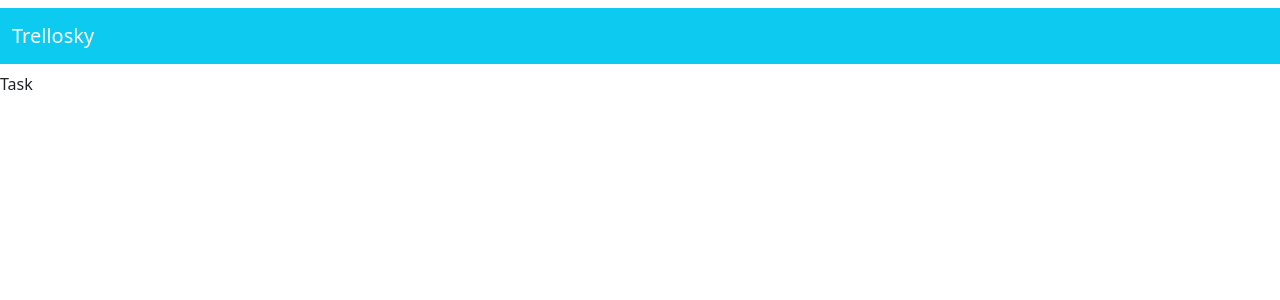
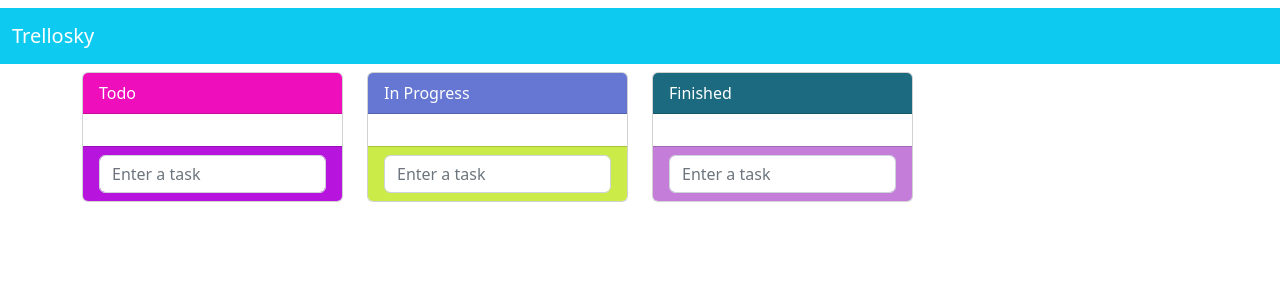
Before and after one commit to camontes/TrelloskyFront, a React (Create React App) app in the folder trellosky/: page / in a window 1280 px wide. Shown: the top 300 px of the page. Built offline with nearby package versions, Linux system fonts and the light colour scheme; no server answers.

Commit message:
To show tasks in cards

```diff
--- a/trellosky/src/components/Task.js
+++ b/trellosky/src/components/Task.js
@@ -1,11 +1,11 @@
 import React from "react";
 
-const Task = () => {
-
+const Task = ({task}) => {
     return (
-        <div>
-            Task
-        </div>
+        <>
+            {task.description}
+            <hr></hr>
+        </>
     );
 }
 
--- /dev/null
+++ b/trellosky/src/components/TaskCreate.js
@@ -0,0 +1,11 @@
+import React from "react";
+
+const TaskCreate = ({type}) => {
+
+    console.log(type);
+    return (
+        <input type="text" className="form-control" placeholder="Enter a task"/>
+    );
+}
+
+export default TaskCreate;
--- a/trellosky/src/components/TaskList.js
+++ b/trellosky/src/components/TaskList.js
@@ -1,10 +1,17 @@
 import React from "react";
 import Task from "./Task";
 
-const TaskList = () => {
+const TaskList = ({tasks}) => {
 
+    const renderTaskList = () => {
+        return tasks.map((task) => {
+            return <Task task={task} key={task.id}/>
+        })
+    }
     return(
-        <Task />
+        <>
+            {renderTaskList()}
+        </>
     );
 }
 
--- a/trellosky/src/containers/TaskContainer.js
+++ b/trellosky/src/containers/TaskContainer.js
@@ -1,10 +1,57 @@
-import React from "react";
+import {useEffect, useState} from "react";
+import trello from '../apis/trello.js'
 import TaskList from "../components/TaskList";
+import { typeTasks } from "../utils/typeTasks.js";
+import TaskCreate from "../components/TaskCreate.js";
+import { Card, CardText, CardFooter,CardHeader,CardBody} from "reactstrap";
 
 const TaskContainer = () => {
 
+    const [tasks, setTasks] = useState([]);
+
+    useEffect(() => {
+
+        const fetchTasks = async() =>{
+            const data = await trello.get(`/GetAll`);
+            setTasks(data.data);
+        }
+
+        fetchTasks();
+    },[])
+
+    const randomNumer = () => {
+        return Math.floor(Math.random() * 255);
+    }
+    const getTasksFromType = (type) => {
+
+        const tasksFilter = tasks.filter(x => x.typeTaskId === type)
+
+        return tasksFilter;
+    }
+
+    const renderTaskList = typeTasks.map((type) => {
+        return(
+            <div className="col-md-3 col-s-4 col-xs-8" key={type.Id}>
+                <Card>
+                    <CardHeader style={{backgroundColor:`rgb(${randomNumer()}, ${randomNumer()}, ${randomNumer()})`,color:'white'}}>
+                        {type.Description}
+                    </CardHeader>
+                    <CardBody>
+                        <CardText>
+                            <TaskList tasks = {getTasksFromType(type.Id)}/>
+                        </CardText>
+                    </CardBody>
+                    <CardFooter style={{backgroundColor:`rgb(${randomNumer()}, ${randomNumer()}, ${randomNumer()})`}}>
+                        <TaskCreate type = {type.Id}/>
+                    </CardFooter>
+                </Card>
+            </div>
+        );
+    })
     return (
-        <TaskList />
+        <div className="row">
+            {renderTaskList}
+        </div>
     );
 }
 
--- a/trellosky/src/pages/TaskPage.js
+++ b/trellosky/src/pages/TaskPage.js
@@ -4,7 +4,9 @@ import TaskContainer from "../containers/TaskContainer";
 const TaskPage = () => {
 
     return(
-        <TaskContainer />
+        <div className="container">
+            <TaskContainer />
+        </div>
     );
 }
 
--- /dev/null
+++ b/trellosky/src/utils/typeTasks.js
@@ -0,0 +1,5 @@
+export const typeTasks = [
+    {Id: 1, Description:'Todo'},
+    {Id: 2, Description:'In Progress'},
+    {Id: 3, Description:'Finished'}
+];
```
